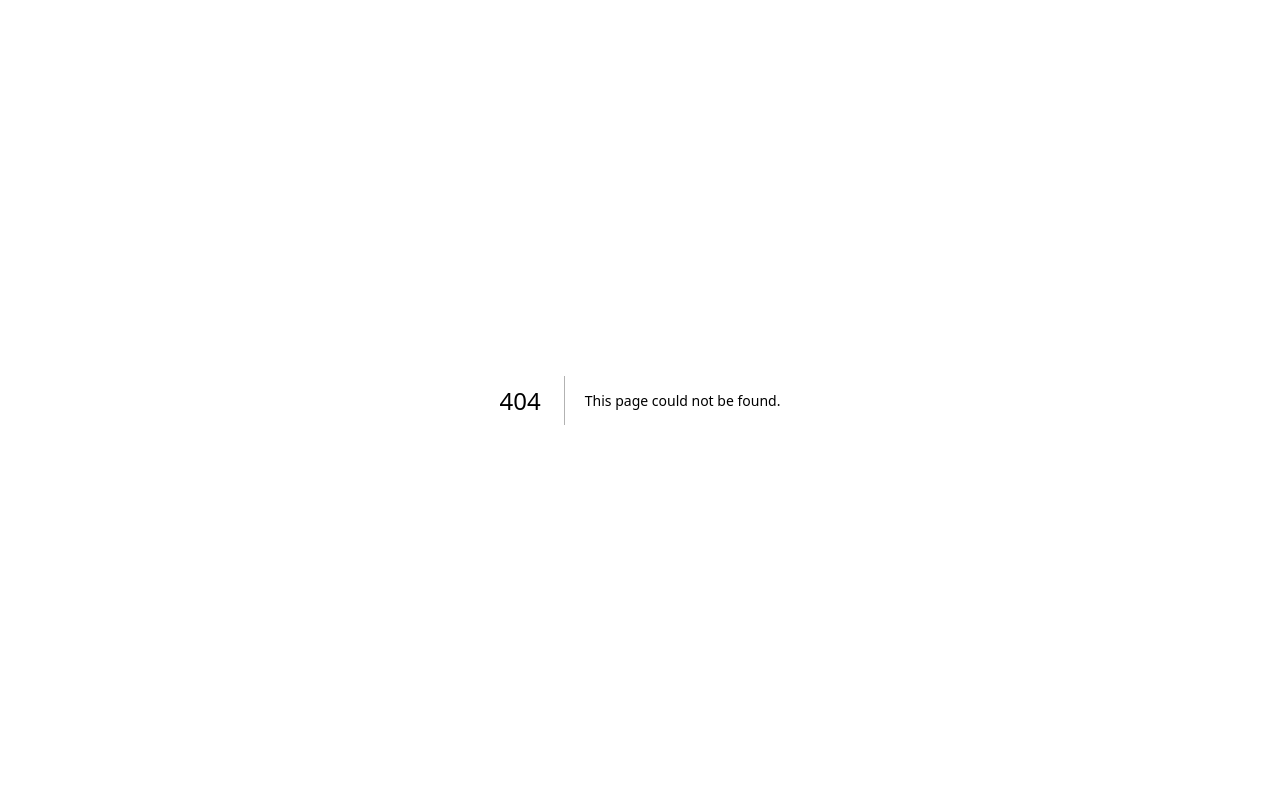
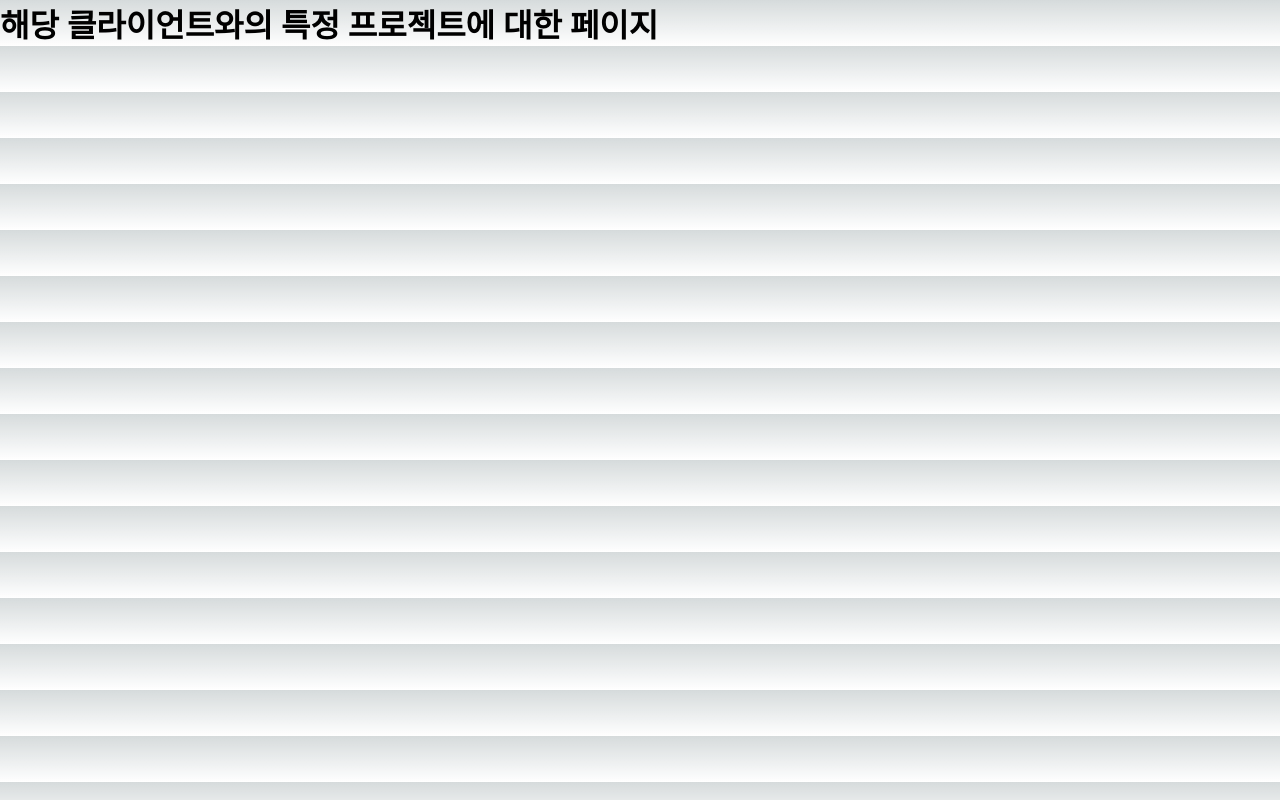
Before and after one commit to pji0219/next.js-practice, a Next.js app: page /clients/1/1 in a window 1280 px wide. Before the commit this address had no page. Built offline with nearby package versions, Linux system fonts and the light colour scheme.

Commit message:
중첩된 동적 라우트

```diff
--- /dev/null
+++ b/pages/clients/[id]/[clientProjectId].jsx
@@ -0,0 +1,11 @@
+import React from 'react';
+
+function SelectedClientProjectPage(props) {
+  return (
+    <div>
+      <h1>해당 클라이언트와의 특정 프로젝트에 대한 페이지</h1>
+    </div>
+  );
+}
+
+export default SelectedClientProjectPage;
```
Also changed, not shown: pages/clients/[id]/index.jsx (added, +12 -0 lines), pages/clients/index.jsx (added, +11 -0 lines).
